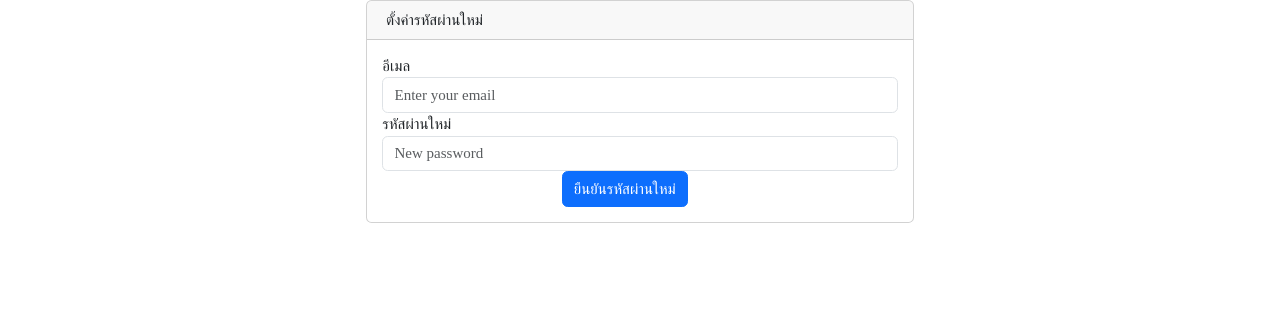
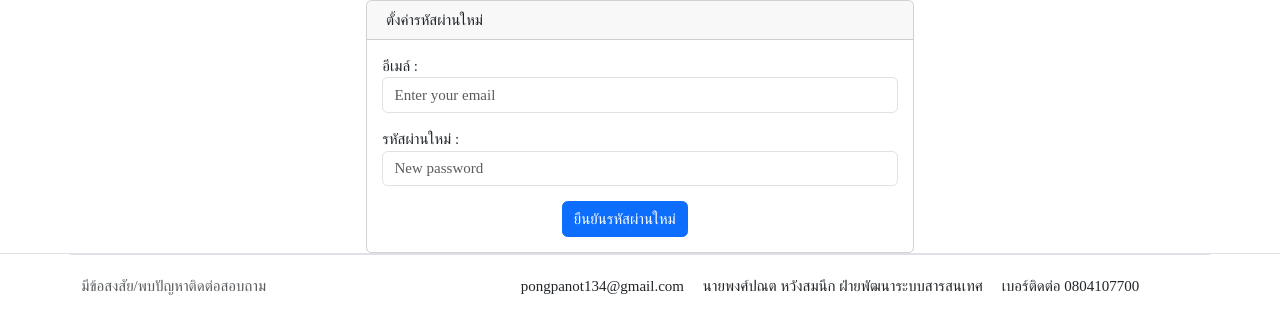
Before and after one commit to pizzaubu/Report, a Django app: page /accounts/reset_password/ in a window 1280 px wide. Shown: the part 85-419 px from the top of the page. Run offline with Django 4.2, Linux system fonts and the light colour scheme; some libraries are stand-ins or nearby versions; some web fonts are replaced.

Commit message:
add footer.html

```diff
--- a/accounts/urls.py
+++ b/accounts/urls.py
@@ -3,6 +3,7 @@ from . import views
 
 urlpatterns = [
     path('login/', views.user_login, name='login'),
+    path('logout/', views.logout, name='logout'),
     path('register/', views.user_register, name='register'),
     path('reset_password/', views.reset_password, name='reset_password'),
     path('dashboard/', views.dashboard, name='dashboard'),
--- a/accounts/views.py
+++ b/accounts/views.py
@@ -5,6 +5,7 @@ from .forms import UserLoginForm, UserRegistrationForm
 from .models import UserManager
 from allfiles.models import MyFiles
 from django.forms.models import model_to_dict
+from django.contrib import messages, auth
 
 def user_login(request):
     context = {'form': UserLoginForm()}  # กำหนด context กับฟอร์มเริ่มต้นที่นี่
@@ -56,3 +57,9 @@ def dashboard(request):
     }
 
     return render(request, 'accounts/dashboard.html', context)
+
+@login_required(login_url = 'login')
+def logout(request):
+    auth.logout(request)
+    messages.success(request, 'คุณออกจากระบบเรียบร้อยแล้ว')
+    return redirect('login')
--- a/templates/accounts/dashboard.html
+++ b/templates/accounts/dashboard.html
@@ -27,7 +27,7 @@
                             <div class="col-6">
                                 <ul class="list-group">
                                     <li class="list-group-item">
-                                      <strong>ชื่อ:</strong> {{ request.user.first_name }} {{ request.user.last_name }}
+                                      <strong>ชื่อ:</strong> {{ request.user.firstname }} {{ request.user.lastname }}
                                     </li>
                                     <li class="list-group-item">
                                       <strong>ตำแหน่ง:</strong> {{ request.user.rank }}
--- a/templates/accounts/reset_password.html
+++ b/templates/accounts/reset_password.html
@@ -14,15 +14,15 @@
                         <form action="{% url 'reset_password' %}" method="post">
                             {% csrf_token %}
                             <div class="form-group">
-                                <label for="email">อีเมล</label>
+                                <label for="email">อีเมล์ :</label>
                                 <input type="email" class="form-control" id="email" name="email" placeholder="Enter your email">
                             </div>
-                            <div class="form-group">
-                                <label for="new_password">รหัสผ่านใหม่</label>
+                            <div class="form-group mt-3">
+                                <label for="new_password">รหัสผ่านใหม่ :</label>
                                 <input type="password" class="form-control" id="new_password" name="new_password" placeholder="New password">
                             </div>
                             <div class="row">
-                                <div class="offset-4 col-4">
+                                <div class="offset-4 col-4 mt-3">
                                     <button type="submit" class="btn btn-primary btn-block">ยืนยันรหัสผ่านใหม่</button>
                                 </div>
                             </div>
--- a/templates/base.html
+++ b/templates/base.html
@@ -61,6 +61,6 @@ $(document).ready(function() {
   <!-- content -->
   {% endblock %}
 
-
+  {% include 'includes/footer.html' %}
 </body>
 </html>
--- /dev/null
+++ b/templates/includes/footer.html
@@ -0,0 +1,14 @@
+<footer class="section-footer border-top">
+	<div class="container">
+		<section class="footer-bottom border-top row">
+			<div class="col-md-4">
+				<p class="text-muted"> มีข้อสงสัย/พบปัญหาติดต่อสอบถาม </p>
+			</div>
+			<div class="col-md-8 text-md-center">
+				<span  class="px-2">pongpanot134@gmail.com</span>
+				<span  class="px-2">นายพงศ์ปณต หวังสมนึก ฝ่ายพัฒนาระบบสารสนเทศ</span>
+				<span  class="px-2">เบอร์ติดต่อ 0804107700</span>
+			</div>
+		</section>
+	</div><!-- //container -->
+</footer>
--- a/templates/includes/navbar.html
+++ b/templates/includes/navbar.html
@@ -45,7 +45,7 @@
         {% else %}
           <div class="mx-2">
             <small class="title text-muted">ยินดีต้อนรับ {{user.first_name}}!</small><br>
-            <a href="{% url 'dashboard' %}">แดชบอร์ด</a> | <a href="#"> ออกจากระบบ</a>
+            <a href="{% url 'dashboard' %}">แดชบอร์ด</a> | <a href="{% url 'logout' %}"> ออกจากระบบ</a>
           </div>
         {% endif %}
       </div>
```
